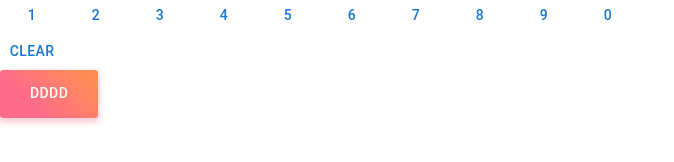
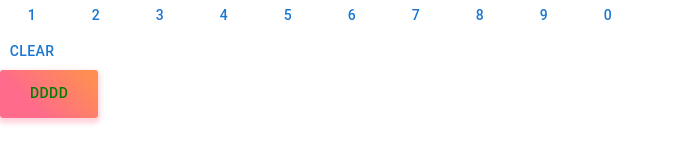
Before and after one commit to redsky21/firstFront, a React (Create React App) app: page / in a window 1280 px wide. Shown: the part 398-560 px from the top of the page, without its empty margins (0-674 px from the left). Built offline with nearby package versions, Linux system fonts and the light colour scheme.

Commit message:
props 추가

```diff
--- a/src/first/MyButton.tsx
+++ b/src/first/MyButton.tsx
@@ -6,22 +6,23 @@ export type TButtonProps = {
   myType?: string;
 } & ButtonProps;
 
-const MyButton = styled(Button)({
+const MyButton = styled(Button)((props:TButtonProps)=>({
   background: 'linear-gradient(45deg, #FE6B8B 30%, #FF8E53 90%)',
   border: 0,
   borderRadius: 3,
   boxShadow: '0 3px 5px 2px rgba(255, 105, 135, .3)',
-  color: 'white',
+  color: (props.myType==='gg'?'red':'green'),
   height: 48,
   padding: '0 30px',
-});
+
+}));
 
 // export default function StyledComponents() {
 //   return <MyButton>Styled Components</MyButton>;
 // }
 const StyledComponents = React.forwardRef<HTMLDivElement, TButtonProps>(
   ({ color = 'primary', className, children, ...rest }, ref) => {
-    return <MyButton {...rest}>{children}</MyButton>;
+    return <MyButton  {...rest}>{children}</MyButton>;
   },
 );
 export default StyledComponents;
```
